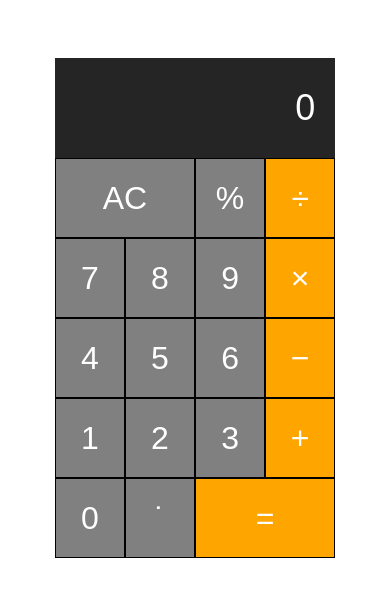
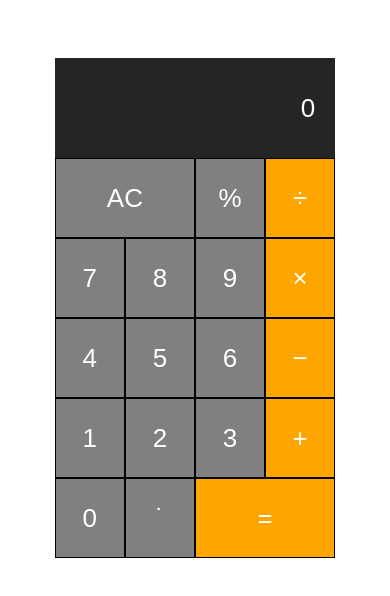
Before and after one commit to robbypambudi/Calculator-Program-In-JS, a plain HTML site: page index.html in a window 390 px wide. Drawn offline with Linux system fonts and the light colour scheme.

Commit message:
setting font size

```diff
--- a/responsive.css
+++ b/responsive.css
@@ -25,8 +25,12 @@
 	}
 	.calculator-screen {
 		width: 75%;
+		font-size: 26px;
 	}
 	.calculator-keys {
 		width: 75%;
 	}
+	button {
+		font-size: 26px;
+	}
 }
```
